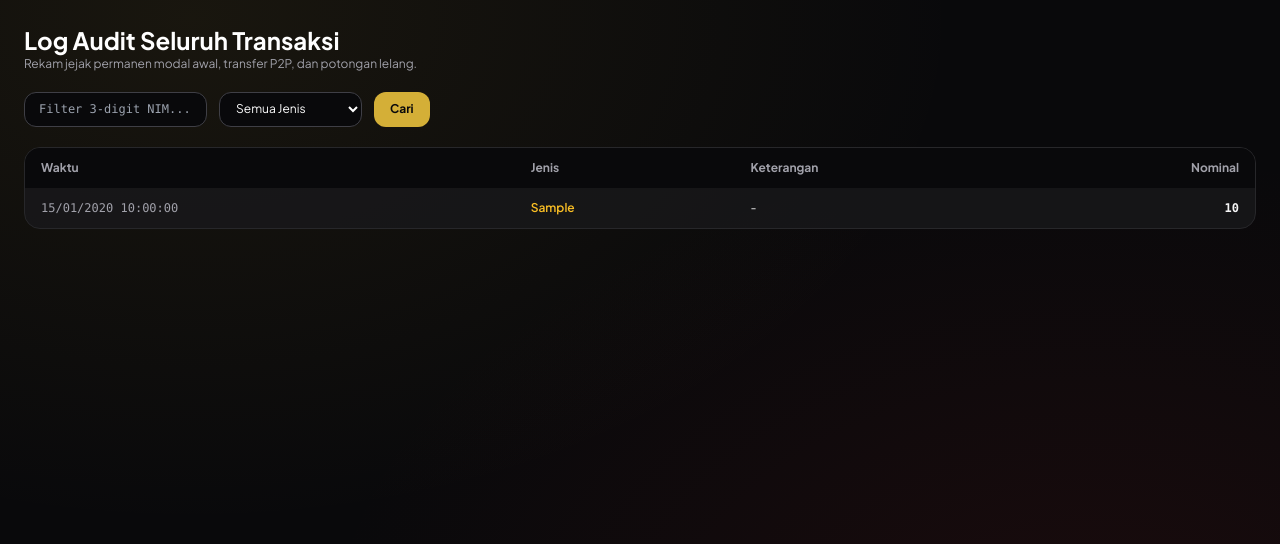
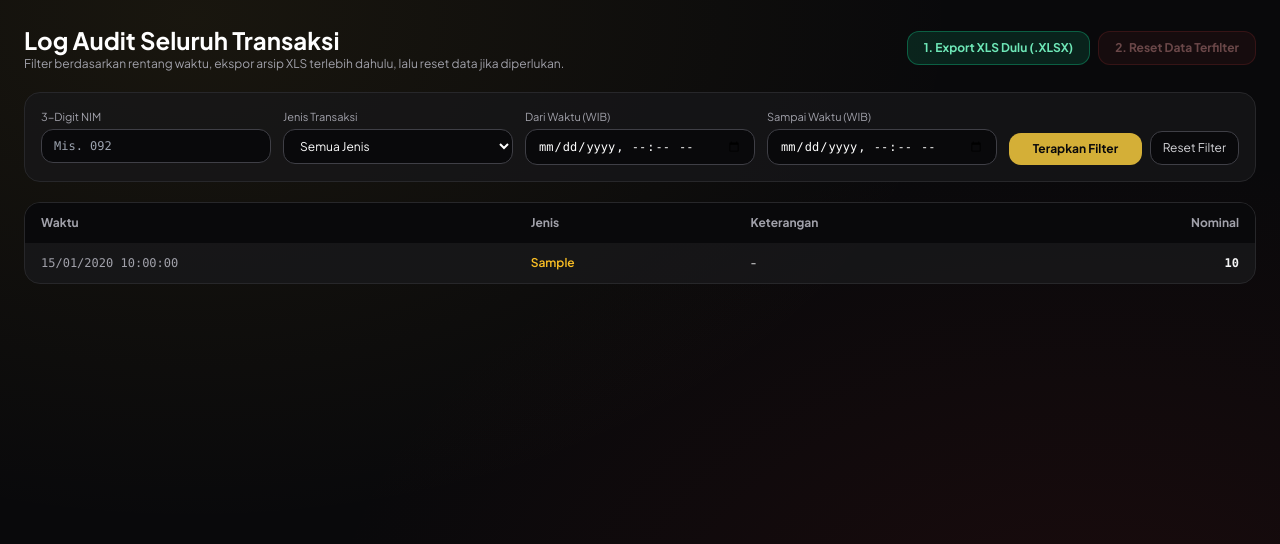
Before and after one commit to xaviern-cloud/welcome-party-2026, a Laravel app: page /admin/transactions in a window 1280 px wide. Shown: the part 62-606 px from the top of the page. Run offline with Laravel 12, Linux system fonts and the light colour scheme; a user stored in the database is signed in; data comes from the database, SQL or seed files in the repository; tables that the repository leaves empty hold one stand-in row (values such as "Sample post"); some libraries are stand-ins or nearby versions.

Commit message:
feat: allow deleting checked-in accounts, reset dashboard stats, and export-before-reset for audit & auction

```diff
--- a/app/Http/Controllers/AdminControlController.php
+++ b/app/Http/Controllers/AdminControlController.php
@@ -16,6 +16,7 @@ use Illuminate\Http\RedirectResponse;
 use Illuminate\Http\Request;
 use Illuminate\Support\Facades\DB;
 use Illuminate\View\View;
+use Illuminate\Database\Eloquent\Builder;
 use Symfony\Component\HttpFoundation\StreamedResponse;
 use Throwable;
 
@@ -347,11 +348,11 @@ class AdminControlController extends Controller
     {
         $type = (string) $request->query('type', '');
         $q    = trim((string) $request->query('q', ''));
+        $from = trim((string) $request->query('from', ''));
+        $to   = trim((string) $request->query('to', ''));
 
-        $transactions = Transaction::query()
+        $transactions = $this->filteredTransactionsQuery($type, $q, $from, $to)
             ->with(['sender:nim_code,name', 'receiver:nim_code,name', 'user:nim_code,name'])
-            ->when(array_key_exists($type, TransactionPresenter::LABELS), fn ($qq) => $qq->where('type', $type))
-            ->when($q !== '', fn ($qq) => $qq->involving(User::normalizeCode($q)))
             ->latest('id')
             ->paginate(50)
             ->withQueryString()
@@ -359,7 +360,7 @@ class AdminControlController extends Controller
 
         return view('admin.transactions', [
             'transactions' => $transactions,
-            'filters'      => ['type' => $type, 'q' => $q],
+            'filters'      => ['type' => $type, 'q' => $q, 'from' => $from, 'to' => $to],
             'types'        => TransactionPresenter::LABELS,
         ]);
     }
@@ -392,6 +393,37 @@ class AdminControlController extends Controller
         })->all();
 
         return TableDownload::make($format, 'rekap-saldo-welcome-party-'.now()->format('Ymd-His'), $header, $rows);
+    }
+
+    public function exportTransactions(Request $request): StreamedResponse
+    {
+        $type = (string) $request->query('type', '');
+        $q    = trim((string) $request->query('q', ''));
+        $from = trim((string) $request->query('from', ''));
+        $to   = trim((string) $request->query('to', ''));
+
+        $rows = $this->filteredTransactionsQuery($type, $q, $from, $to)
+            ->with(['sender:nim_code,name', 'receiver:nim_code,name', 'user:nim_code,name'])
+            ->latest('id')
+            ->get()
+            ->map(function (Transaction $t) {
+                $p = TransactionPresenter::forAdmin($t);
+
+                return [
+                    $t->id,
+                    $t->created_at?->format('Y-m-d H:i:s') ?? '-',
+                    $p['label'] ?? $t->type,
+                    trim(($p['title'] ?? '').' '.($p['subtitle'] ?? '')),
+                    $t->sender_nim_code,
+                    $t->receiver_nim_code,
+                    $t->user_nim_code,
+                    (int) $t->amount,
+                ];
+            })->all();
+
+        $header = ['ID', 'Waktu (WIB)', 'Jenis', 'Keterangan', 'NIM Pengirim', 'NIM Penerima', 'NIM Terkait', 'Nominal'];
+
+        return TableDownload::make('xlsx', 'audit-transaksi-'.now()->format('Ymd-His'), $header, $rows);
     }
 
     // ================================================================ Kontrol Big Screen
@@ -442,4 +474,121 @@ class AdminControlController extends Controller
 
         return $this->done($request, 'Layar leaderboard ditutup.', ['state' => $state]);
     }
+
+    // ================================================================ Reset Statistik Dashboard
+
+    public function resetStats(Request $request): JsonResponse|RedirectResponse
+    {
+        DB::transaction(function () {
+            DB::table('transactions')->delete();
+            DB::table('sessions')->whereIn(
+                'user_id',
+                User::participants()->pluck('nim_code')
+            )->delete();
+
+            User::participants()->update([
+                'is_checked_in'         => false,
+                'arrival_order'         => null,
+                'checked_in_at'         => null,
+                'checked_in_by'         => null,
+                'mata_uang_dasar'       => 0,
+                'bonus_kelompok'        => 0,
+                'bonus_kecepatan_hadir' => 0,
+                'bonus_jabatan'         => 0,
+                'total_mata_uang_final' => 0,
+                'balance'               => 0,
+                'current_session_id'    => null,
+            ]);
+
+            Setting::putValue(Setting::ARRIVAL_COUNTER, 0);
+            Setting::putValue(BigScreenService::KEY_MODE, BigScreenService::MODE_HIDDEN);
+            Setting::putValue(BigScreenService::KEY_REVEALED, 0);
+        });
+
+        return $this->done(
+            $request,
+            'Total Uang Beredar, Transfer P2P, Transaksi Lelang, dan status kehadiran berhasil direset ke 0.'
+        );
+    }
+
+    public function resetTransactions(Request $request): JsonResponse|RedirectResponse
+    {
+        $type = (string) $request->input('type', '');
+        $q    = trim((string) $request->input('q', ''));
+        $from = trim((string) $request->input('from', ''));
+        $to   = trim((string) $request->input('to', ''));
+
+        $query   = $this->filteredTransactionsQuery($type, $q, $from, $to);
+        $deleted = (clone $query)->count();
+
+        if ($deleted === 0) {
+            throw new BusinessRuleException('Tidak ada data transaksi pada rentang/filter tersebut untuk direset.');
+        }
+
+        DB::transaction(fn () => $query->delete());
+
+        return $this->done(
+            $request,
+            "{$deleted} log transaksi audit berhasil dihapus setelah arsip XLS diunduh.",
+            [],
+            redirect()->route('admin.transactions', ['type' => $type, 'q' => $q, 'from' => $from, 'to' => $to])
+        );
+    }
+
+    public function exportAuctionHistory(): StreamedResponse
+    {
+        $rows = Transaction::query()
+            ->where('type', Transaction::TYPE_AUCTION)
+            ->with('user:nim_code,name,group_name')
+            ->latest('id')
+            ->get()
+            ->map(fn (Transaction $t) => [
+                $t->id,
+                $t->created_at?->format('Y-m-d H:i:s') ?? '-',
+                $t->description ?? '-',
+                $t->user_nim_code,
+                $t->user?->name ?? '-',
+                $t->user?->group_name ?? '-',
+                (int) $t->amount,
+                (int) $t->user_balance_after,
+            ])->all();
+
+        $header = ['ID', 'Waktu (WIB)', 'ID & Nama Barang', 'NIM Pemenang', 'Nama Pemenang', 'Kelompok', 'Harga Deal', 'Sisa Saldo'];
+
+        return TableDownload::make('xlsx', 'riwayat-lelang-'.now()->format('Ymd-His'), $header, $rows);
+    }
+
+    public function resetAuctionHistory(Request $request): JsonResponse|RedirectResponse
+    {
+        $deleted = Transaction::query()->where('type', Transaction::TYPE_AUCTION)->count();
+
+        DB::transaction(function () {
+            DB::table('transactions')->where('type', Transaction::TYPE_AUCTION)->delete();
+
+            // Kembalikan status TERJUAL di katalog menjadi tersedia kembali
+            $catalog = $this->readCatalog();
+            foreach ($catalog as &$c) {
+                $c['is_sold'] = false;
+                unset($c['winner_name'], $c['winner_nim'], $c['sold_price']);
+            }
+            unset($c);
+            $this->writeCatalog($catalog);
+        });
+
+        return $this->done(
+            $request,
+            "Riwayat lelang ({$deleted} transaksi) berhasil direset & status barang di katalog dikembalikan.",
+            [],
+            redirect()->route('admin.auction')
+        );
+    }
+
+    private function filteredTransactionsQuery(string $type, string $q, string $from, string $to): Builder
+    {
+        return Transaction::query()
+            ->when(array_key_exists($type, TransactionPresenter::LABELS), fn ($qq) => $qq->where('type', $type))
+            ->when($q !== '', fn ($qq) => $qq->involving(User::normalizeCode($q)))
+            ->when($from !== '', fn ($qq) => $qq->where('created_at', '>=', \Illuminate\Support\Carbon::parse($from)))
+            ->when($to !== '', fn ($qq) => $qq->where('created_at', '<=', \Illuminate\Support\Carbon::parse($to)));
+    }
 }
--- a/resources/views/admin/dashboard.blade.php
+++ b/resources/views/admin/dashboard.blade.php
@@ -28,6 +28,12 @@
             <a href="{{ route('admin.export.balances', ['format' => 'csv']) }}" class="rounded-xl border border-zinc-700 bg-zinc-900 px-3 py-2 text-xs font-medium text-zinc-300 hover:text-white">
                 .CSV
             </a>
+            <form method="POST" action="{{ route('admin.dashboard.reset-stats') }}" onsubmit="return confirm('PERINGATAN KERAS: Seluruh Total Uang Beredar, Transfer P2P, Transaksi Lelang, dan status Check-In peserta akan direset ke 0. Lanjutkan?')">
+                @csrf
+                <button type="submit" class="rounded-xl border border-red-500/40 bg-red-500/10 px-3.5 py-2 text-xs font-bold text-red-300 hover:bg-red-500/20">
+                    ↻ Reset Saldo, Transfer & Lelang
+                </button>
+            </form>
         </div>
     </div>
 
--- a/resources/views/admin/transactions.blade.php
+++ b/resources/views/admin/transactions.blade.php
@@ -3,21 +3,70 @@
 @section('title', 'Audit Transaksi — Welcome Party 2026')
 
 @section('content')
-<div class="space-y-5">
+<div x-data="{ exported: false }" class="space-y-5">
+    <div class="flex flex-wrap items-center justify-between gap-4">
         <div>
             <h1 class="text-2xl font-bold text-white">Log Audit Seluruh Transaksi</h1>
-        <p class="text-xs text-zinc-400">Rekam jejak permanen modal awal, transfer P2P, dan potongan lelang.</p>
+            <p class="text-xs text-zinc-400">Filter berdasarkan rentang waktu, ekspor arsip XLS terlebih dahulu, lalu reset data jika diperlukan.</p>
         </div>
 
-    <form method="GET" action="{{ route('admin.transactions') }}" class="flex flex-wrap gap-3">
-        <input type="text" name="q" value="{{ $filters['q'] }}" placeholder="Filter 3-digit NIM..." class="rounded-xl border border-zinc-700 bg-zinc-950 px-3.5 py-2 font-mono text-xs text-white">
-        <select name="type" class="rounded-xl border border-zinc-700 bg-zinc-950 px-3 py-2 text-xs text-white">
+        <div class="flex flex-wrap items-center gap-2">
+            <a
+                href="{{ route('admin.transactions.export', $filters) }}"
+                @click="exported = true"
+                class="rounded-xl border border-emerald-500/40 bg-emerald-500/15 px-4 py-2 text-xs font-bold text-emerald-300 hover:bg-emerald-500/25"
+            >
+                1. Export XLS Dulu (.XLSX)
+            </a>
+
+            <form
+                method="POST"
+                action="{{ route('admin.transactions.reset') }}"
+                onsubmit="return confirm('Hapus permanen seluruh log transaksi yang sesuai filter waktu/jenis saat ini?')"
+            >
+                @csrf
+                <input type="hidden" name="q" value="{{ $filters['q'] }}">
+                <input type="hidden" name="type" value="{{ $filters['type'] }}">
+                <input type="hidden" name="from" value="{{ $filters['from'] }}">
+                <input type="hidden" name="to" value="{{ $filters['to'] }}">
+                <button
+                    type="submit"
+                    :disabled="!exported"
+                    :title="exported ? 'Reset data transaksi terfilter' : 'Klik Export XLS Dulu sebelum mereset data'"
+                    class="rounded-xl border border-red-500/40 bg-red-500/15 px-4 py-2 text-xs font-bold text-red-300 transition hover:bg-red-500/25 disabled:cursor-not-allowed disabled:opacity-40"
+                >
+                    2. Reset Data Terfilter
+                </button>
+            </form>
+        </div>
+    </div>
+
+    <form method="GET" action="{{ route('admin.transactions') }}" class="grid gap-3 rounded-2xl border border-zinc-800 bg-zinc-900/70 p-4 sm:grid-cols-2 lg:grid-cols-5">
+        <div>
+            <label class="mb-1 block text-[11px] text-zinc-400">3-Digit NIM</label>
+            <input type="text" name="q" value="{{ $filters['q'] }}" placeholder="Mis. 092" class="w-full rounded-xl border border-zinc-700 bg-zinc-950 px-3 py-2 font-mono text-xs text-white">
+        </div>
+        <div>
+            <label class="mb-1 block text-[11px] text-zinc-400">Jenis Transaksi</label>
+            <select name="type" class="w-full rounded-xl border border-zinc-700 bg-zinc-950 px-3 py-2 text-xs text-white">
                 <option value="">Semua Jenis</option>
                 @foreach($types as $key => $label)
                     <option value="{{ $key }}" {{ $filters['type'] === $key ? 'selected' : '' }}>{{ $label }}</option>
                 @endforeach
             </select>
-        <button type="submit" class="rounded-xl bg-gold-500 px-4 py-2 text-xs font-bold text-zinc-950">Cari</button>
+        </div>
+        <div>
+            <label class="mb-1 block text-[11px] text-zinc-400">Dari Waktu (WIB)</label>
+            <input type="datetime-local" name="from" value="{{ $filters['from'] }}" class="w-full rounded-xl border border-zinc-700 bg-zinc-950 px-3 py-2 font-mono text-xs text-white">
+        </div>
+        <div>
+            <label class="mb-1 block text-[11px] text-zinc-400">Sampai Waktu (WIB)</label>
+            <input type="datetime-local" name="to" value="{{ $filters['to'] }}" class="w-full rounded-xl border border-zinc-700 bg-zinc-950 px-3 py-2 font-mono text-xs text-white">
+        </div>
+        <div class="flex items-end gap-2">
+            <button type="submit" class="flex-1 rounded-xl bg-gold-500 py-2 text-xs font-bold text-zinc-950 hover:bg-gold-400">Terapkan Filter</button>
+            <a href="{{ route('admin.transactions') }}" class="rounded-xl border border-zinc-700 bg-zinc-950 px-3 py-2 text-xs text-zinc-300 hover:text-white">Reset Filter</a>
+        </div>
     </form>
 
     <div class="overflow-x-auto rounded-2xl border border-zinc-800 bg-zinc-900/80">
--- a/routes/web.php
+++ b/routes/web.php
@@ -46,6 +46,13 @@ Route::middleware(['auth', 'role:admin'])->prefix('admin')->name('admin.')->grou
     Route::get('/transactions', [AdminControlController::class, 'transactions'])->name('transactions');
     Route::get('/export/balances', [AdminControlController::class, 'exportBalances'])->name('export.balances');
 
+    // Reset & Hapus Data Uji Coba (dengan pengaman Export XLS)
+    Route::post('/dashboard/reset-stats', [AdminControlController::class, 'resetStats'])->name('dashboard.reset-stats');
+    Route::get('/transactions/export', [AdminControlController::class, 'exportTransactions'])->name('transactions.export');
+    Route::post('/transactions/reset', [AdminControlController::class, 'resetTransactions'])->name('transactions.reset');
+    Route::get('/auction/export', [AdminControlController::class, 'exportAuctionHistory'])->name('auction.export');
+    Route::post('/auction/reset', [AdminControlController::class, 'resetAuctionHistory'])->name('auction.reset');
+
     // Lelang (potong saldo pemenang)
     Route::get('/auction', [AdminControlController::class, 'auction'])->name('auction');
     Route::post('/auction', [AdminControlController::class, 'deductAuction'])->name('auction.deduct');
```
Also changed, not shown: app/Http/Controllers/PreEventScoreController.php (+11 -7 lines), resources/views/admin/auction.blade.php (+28 -2 lines), resources/views/admin/pre-event/index.blade.php (+5 -9 lines). Lines whose indentation alone changed are shown as unchanged.
